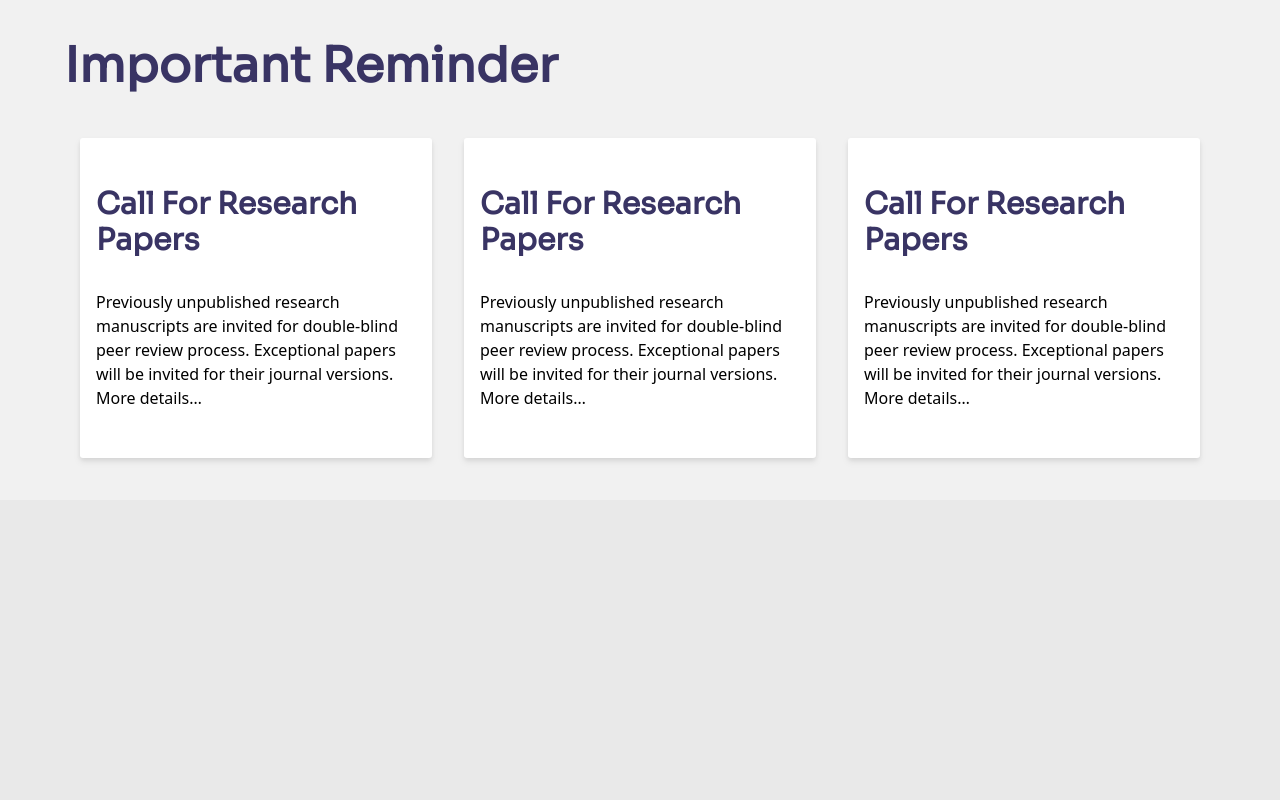
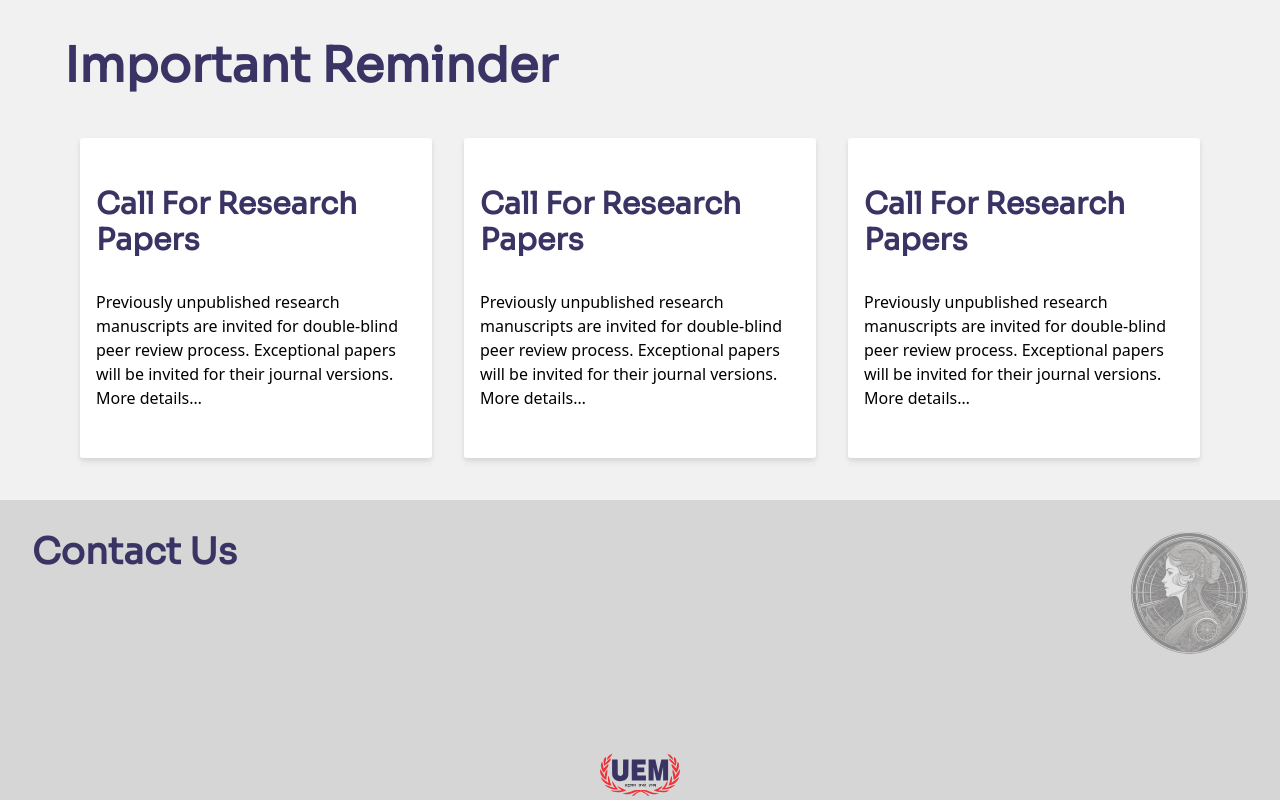
Before and after one commit to love-to-code108/computer-department, a website: page index.html in a window 1280 px wide. Shown: the part 2406-3206 px from the top of the page. Before the commit the page ends 2906 px from the top, so only its background shows below. Drawn offline with nearby package versions, Linux system fonts and the light colour scheme; a web font is replaced by a local one.

Commit message:
the work for the landing page is more or less done

```diff
--- a/index.html
+++ b/index.html
@@ -41,7 +41,7 @@
     <!-- THE NAVBAR GOES BELOW -->
     <div id="NavBar" class="flex justify-center items-center">
 
-        <div class="flex justify-center items-center navBarLogo">
+        <div class="flex justify-center items-center navBarLogo conferenceLogoNavbar">
 
             <img class="logoImageEdit" src="./assets/png/officialLogoForConference1.png" alt="">
 
@@ -386,8 +386,24 @@
 
 
     <!-- THE CONTACT US SECTION  -->
-    <div>
+    <div id="ContactUs">
 
+
+        <div class="">
+            <p class="font-sora
+            text-4xl font-black text-[#393464] ContactUsHeading">Contact Us</p>
+        </div>
+
+
+        <div class="uemLogoContactSection">
+            <img src="./assets/svg/Group.svg" alt="">
+        </div>
+
+
+
+        <div class="conferenceLogo">
+            <img class="" src="./assets/png/officialLogoForConference1.png" alt="">
+        </div>
     </div>
 
 
--- a/styles.css
+++ b/styles.css
@@ -100,9 +100,15 @@ font-family: 'Ubuntu', sans-serif; */
 .navBarLogoUem{
 
     position: absolute;
-    left: 2rem;
+    /* left: 2rem; */
 }
 
+
+.conferenceLogoNavbar{
+
+    position: absolute;
+    left: 1.5rem;
+}
 #hamburgerMenu {
     position: absolute;
     /* border: 2px solid black; */
@@ -159,6 +165,23 @@ font-family: 'Ubuntu', sans-serif; */
 #NavBarLargeScreen{
 
     display: none;
+}
+
+@media (min-width:768px) {
+    .navBarLogoUem{
+
+        position: absolute;
+        left: 2rem;
+
+
+
+    }
+
+    .conferenceLogoNavbar{
+
+        position: absolute;
+        left: 8.5rem;
+    }
 }
 
 
@@ -1044,8 +1067,52 @@ font-family: 'Ubuntu', sans-serif; */
 
 /* THE CONTACT US SECTION */
 
+#ContactUs{
+
+    width: 100%;
+    max-width: 1920px;
+
+    height: 18.75rem;
+
+    background-color: #D6D6D6;
+
+    padding: 2rem 2rem;
+    position: relative;
+
+    display: flex;
+    flex-direction: column;
+    align-items: center;
+
+}
+
+.ContactUsHeading{
+
+    position: absolute;
+    left: 2rem;
+    top: 2rem;
+}
 
 
+.uemLogoContactSection{
+    position: absolute;
+    bottom:0;
+}
+
+.conferenceLogo{
+
+    position: absolute;
+    right: 2rem;
+
+    display: none;
+}
+
+@media (min-width:768px) {
+    .conferenceLogo{
+
+        display: flex;
+        opacity: 0.4;
+    }
+}
 
 
 
```
Also changed, not shown: output.css.
